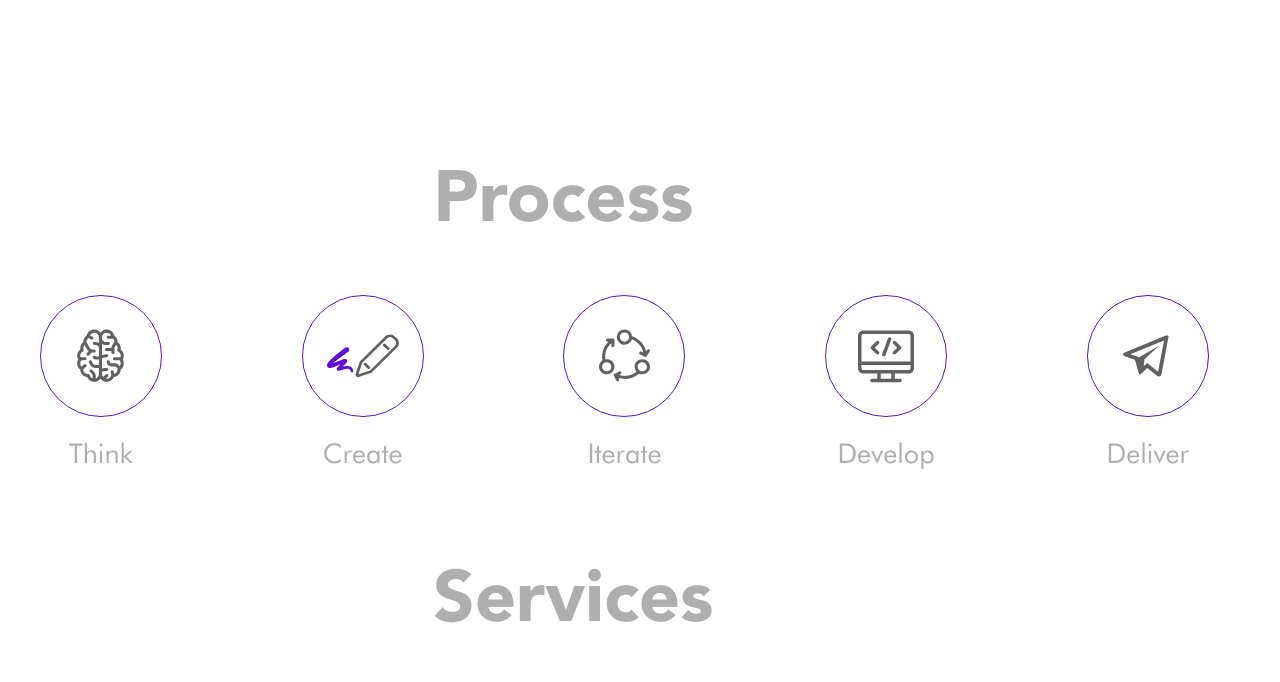
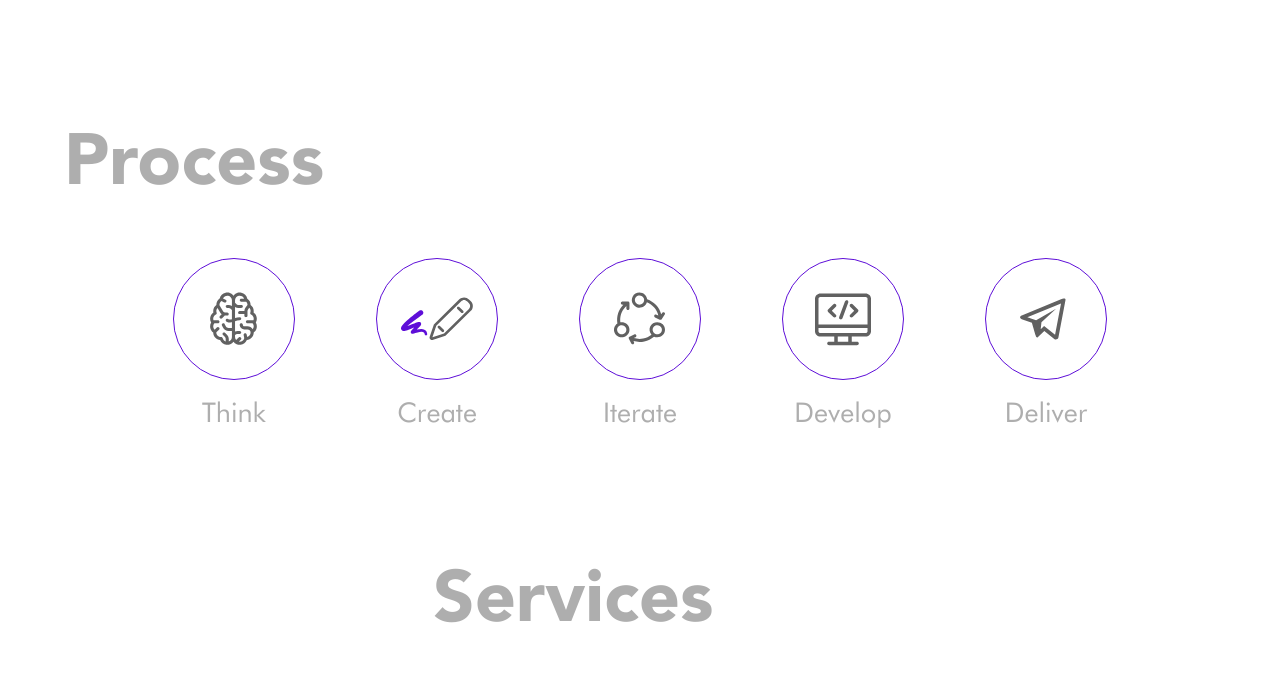
Before and after one commit to hari8697/deathspace, a plain HTML site: page index.html in a window 1280 px wide. Shown: the part 2158-2840 px from the top of the page. Drawn offline with nearby package versions, Linux system fonts and the light colour scheme; a web font is replaced by a local one.

Commit message:
process grid fix

```diff
--- a/contact.css
+++ b/contact.css
@@ -3,10 +3,10 @@
     height: 90vh;
     background-image: linear-gradient(
         69.73deg ,
-        #DE2841 0.71%,
-        #9F1BCE 40.37%,
-        #0D43AE 79.06%,
-        #20F5B4 116.07%
+        #FF0023 0.71%,
+        #AB00E7 40.37%,
+        #0056FF 79.06%,
+        #00FFB1 116.07%
     );
     background-size: 5028px;
     display: flex;
@@ -31,8 +31,12 @@
     width: 100%;
     height: 90vh;
     position: absolute;
+    mix-blend-mode: overlay;
     z-index: 0;
 }
+
+
+
 .s6 h1, p{
     color: #fff;
 }
--- a/index.html
+++ b/index.html
@@ -132,6 +132,23 @@
           </li>
         </ul>
       </div>
+
+      <div class="popup">
+        <div class="nav--indicators">
+          <ul>
+            <li class="dot--sel"></li>
+            <li class="dot"></li>
+            <li class="dot"></li>
+            <li class="dot"></li>
+            <li class="dot"></li>
+          </ul>
+        </div>
+        <div class="nav--hor">
+          <img src="./img/general-icons/left-arrow.png" alt="" class="left"/>
+          <img src="./img/general-icons/right-arrow.png" alt="" class="right"/>
+        </div>
+        <img src="./img/general-icons/close.png" alt="" class="close-btn">
+      </div>
     </div>
 
     <div class="s5">
--- a/process.css
+++ b/process.css
@@ -1,11 +1,11 @@
 .s4{
   display: grid;
-  grid-template-columns: .25fr 1fr .25fr;
-  grid-template-rows: .5fr 4.5rem 1fr .5fr;
-  grid-template-areas: ". . ."
-    ". text ."
-    "icons icons icons"
-    ". . .";
+  grid-template-columns: minmax(32px, 1fr) minmax(32px, 1fr) minmax(400px, 1200px) minmax(32px, 1fr);
+  grid-template-rows: minmax(50px, 70px) 4.5rem 1fr minmax(50px, 70px);
+  grid-template-areas: ". . . ."
+    ". . text ."
+    ". icons icons ."
+    ". . . .";
     position: relative;
   }
 
@@ -18,34 +18,45 @@
 .s4 h1{
   width: 100%;
   margin: 0;
-  margin-left: 13.75rem;
+  /* margin-left: 10%; */
   grid-area: text;
 }
 .icons{
-  width: 60vw;
-  min-width: 1200px;
-  position: absolute;
-  left: 50%;
-  transform: translate(-50%, 0);
+  width: 100%;
   grid-area: icons;
+  display: flex;
+  justify-content: center;
 }
-.s4 ul{
+
+.icons ul{
+  width: 100%;
+  max-width: 935px;
+  margin-top: 4.6rem;
+  display: grid;
+  grid-template-columns: repeat(auto-fit, 123px);
+  grid-gap: 5rem;
+}
+
+.icons li{
+  list-style: none;
+}
+/* .icons ul{
   margin-top: 4.6rem;
 }
-.s4 li {
+.icons li {
   display: inline-block;
 }
 
-.s4 li+li {
+.icons li+li {
   margin-left: 135px;
-}
+} */
 
-.dot{
+.icons .dot{
   height: 120px;
   width: 120px;
   border: 1.5px solid #5E0ED8;
   border-radius: 50%;
-  display: inline-block;
+  display: block;
   position: relative;
   transition: all 350ms ease-in-out;
 }
@@ -128,7 +139,7 @@
   cursor: pointer;
 }
 
-.s4 li a {
+.icons li a {
   display: block;
   margin-top: 1rem;
   text-align: center;
@@ -138,3 +149,7 @@
   font-size: 2.18rem;
   font-size: 1.7rem;
 }
+
+.s4 .popup {
+
+}
--- a/res/particlesjs-config.json
+++ b/res/particlesjs-config.json
@@ -26,7 +26,7 @@
       }
     },
     "opacity": {
-      "value": 0.5,
+      "value": 0.7,
       "random": false,
       "anim": {
         "enable": false,
--- a/style.css
+++ b/style.css
@@ -77,7 +77,6 @@
 
   .s3, .s4, .s5 {
     background-color: white;
-    height: 50vh;
     min-height: 500px;
   }
 
@@ -322,10 +321,6 @@
     font-size: 1.25rem;
   }
 
-  .s3 .gallery-list {
-
-  }
-
 /* =============
     Media Queries
   ============= */
```
Also changed, not shown: img/general-icons/close.png (added), img/general-icons/left-arrow.png (added), img/general-icons/right-arrow.png (added).
